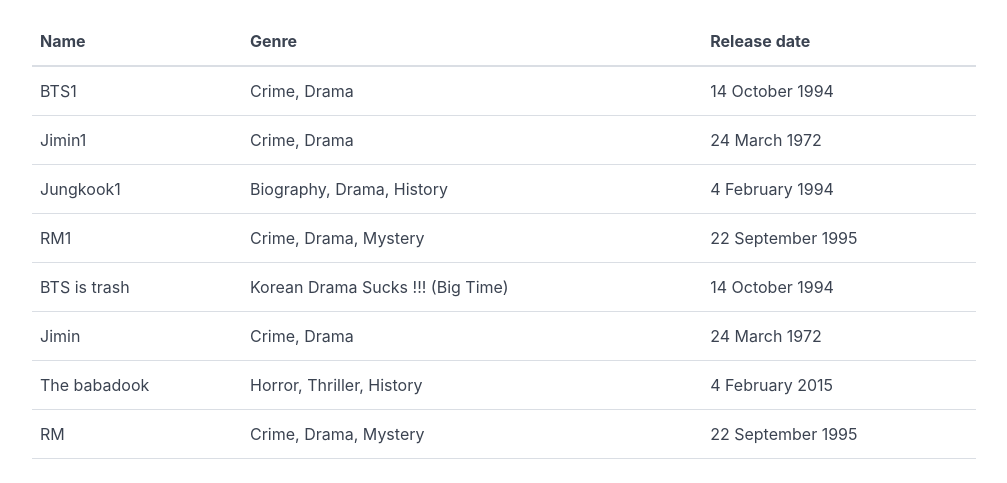
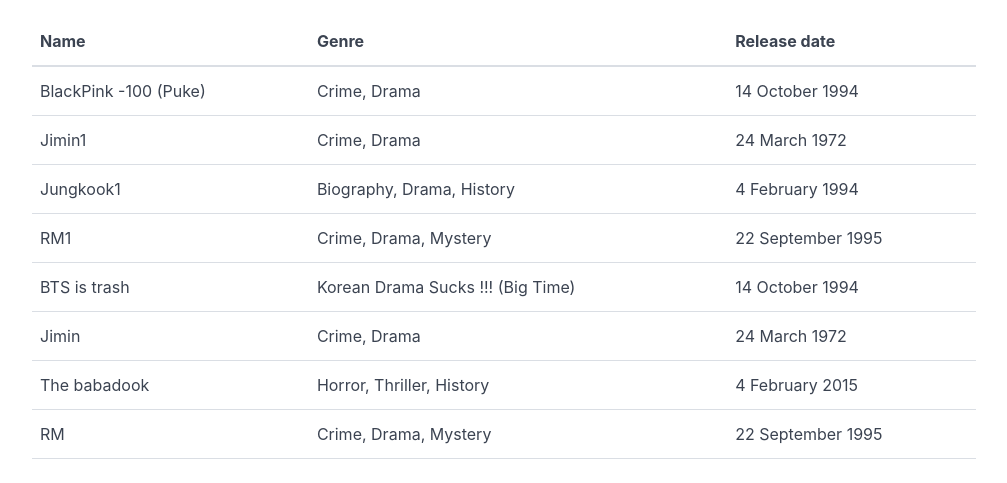
Before and after one commit to dilasha/git-workshop, a plain HTML site: page index.html in a window 1280 px wide. Shown: the part 51-534 px from the top of the page, without its empty margins (136-1143 px from the left). Drawn offline with nearby package versions, Linux system fonts and the light colour scheme.

Commit message:
First Branch Commit - srijan

```diff
--- a/index.html
+++ b/index.html
@@ -7,7 +7,7 @@
     <link
       rel="stylesheet"
       href="https://unpkg.com/spectre.css/dist/spectre.min.css"
-    />
+      />
     <style>
       .container {
         max-width: 960px;
@@ -27,7 +27,7 @@
       </thead>
       <tbody>
         <tr>
-          <td>BTS1</td>
+          <td>BlackPink -100 (Puke) </td>
           <td>Crime, Drama</td>
           <td>14 October 1994</td>
         </tr>
```
